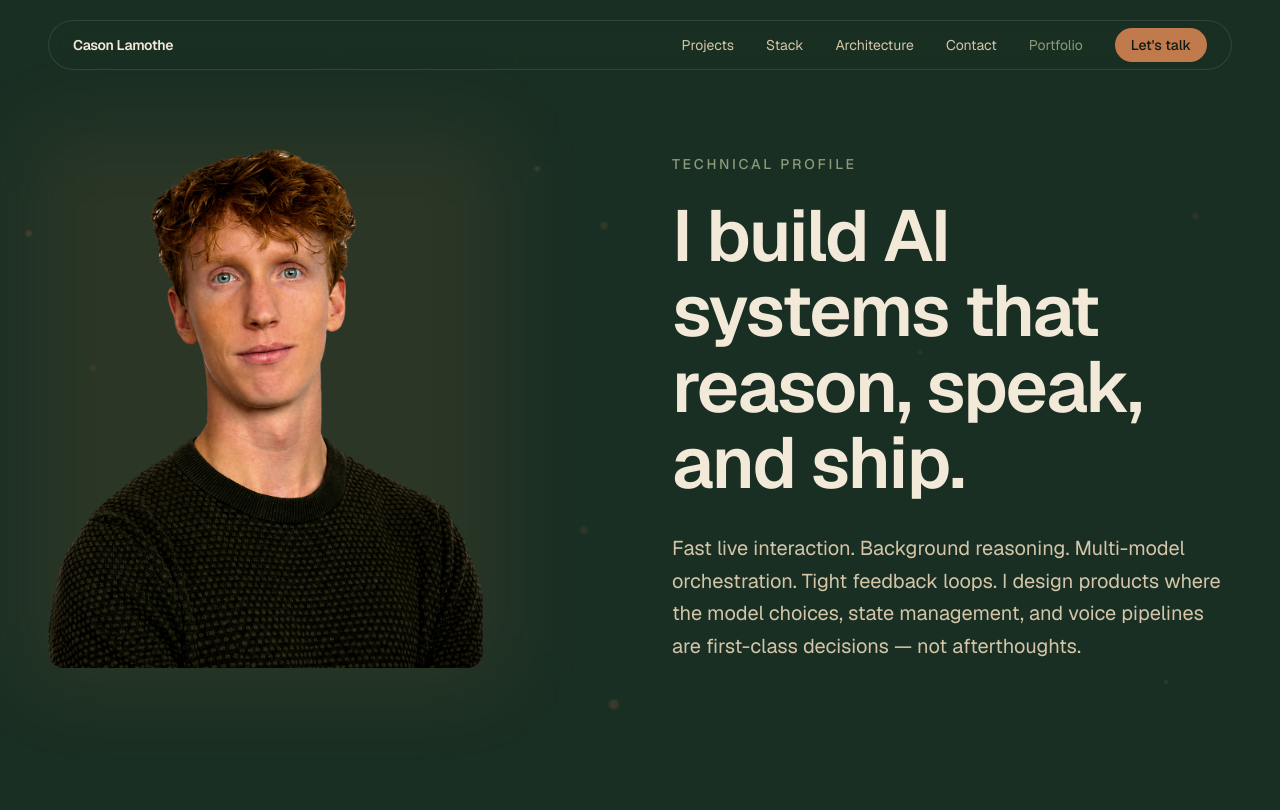
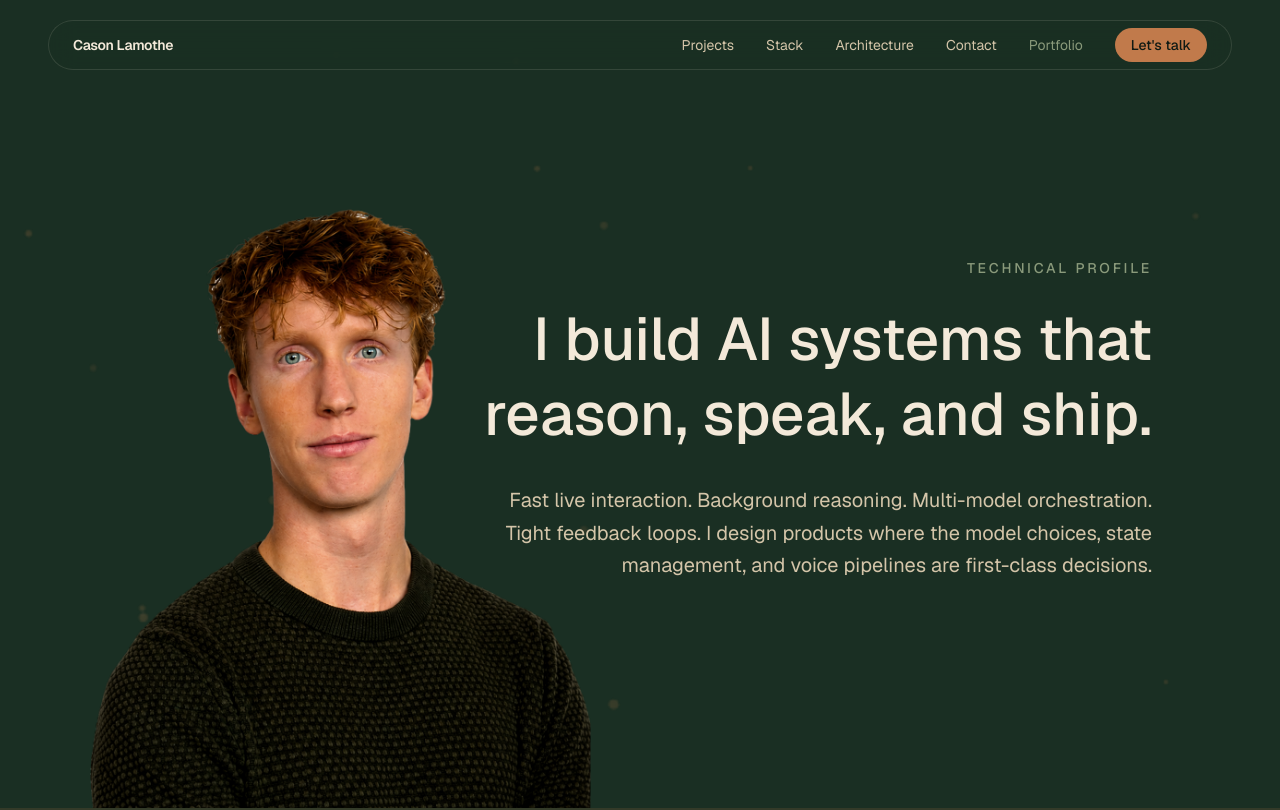
Before and after one commit to CasonL/CasonsPortfolio, a Next.js app: page /technical in a window 1280 px wide. Shown: the top 810 px of the page. Built offline with nearby package versions, Linux system fonts and the light colour scheme.

Commit message:
Add collapsible PitchIQ full call lifecycle diagram to /technical

```diff
--- /dev/null
+++ b/app/technical/components/CollapsibleDiagram.tsx
@@ -0,0 +1,57 @@
+"use client";
+
+import { useState } from "react";
+import { motion, AnimatePresence } from "framer-motion";
+import { ChevronDown } from "lucide-react";
+
+export function CollapsibleDiagram({
+  title,
+  src,
+  alt,
+}: {
+  title: string;
+  src: string;
+  alt: string;
+}) {
+  const [open, setOpen] = useState(false);
+
+  return (
+    <div className="rounded-2xl border border-border/40 bg-forest-900/60 backdrop-blur-sm">
+      <button
+        onClick={() => setOpen(!open)}
+        className="flex w-full items-center justify-between p-6 text-left"
+      >
+        <span className="text-lg font-semibold text-cream-100">{title}</span>
+        <motion.span
+          animate={{ rotate: open ? 180 : 0 }}
+          transition={{ duration: 0.2 }}
+        >
+          <ChevronDown className="text-sage-500" size={20} />
+        </motion.span>
+      </button>
+
+      <AnimatePresence initial={false}>
+        {open && (
+          <motion.div
+            initial={{ height: 0, opacity: 0 }}
+            animate={{ height: "auto", opacity: 1 }}
+            exit={{ height: 0, opacity: 0 }}
+            transition={{ duration: 0.3, ease: [0.22, 1, 0.36, 1] as const }}
+            className="overflow-hidden"
+          >
+            <div className="px-6 pb-6">
+              <img
+                src={src}
+                alt={alt}
+                className="w-full rounded-xl border border-border/60"
+              />
+              <p className="mt-4 text-sm text-sage-500">
+                Full call lifecycle for PitchIQ: user setup, WebSocket connection, Deepgram voice agent, model routing, state tracking, and post-call feedback.
+              </p>
+            </div>
+          </motion.div>
+        )}
+      </AnimatePresence>
+    </div>
+  );
+}
--- a/app/technical/sections/TechArchitecture.tsx
+++ b/app/technical/sections/TechArchitecture.tsx
@@ -1,6 +1,7 @@
 "use client";
 
 import { motion } from "framer-motion";
+import { CollapsibleDiagram } from "../components/CollapsibleDiagram";
 
 export function TechArchitecture() {
   return (
@@ -69,6 +70,14 @@ export function TechArchitecture() {
                 <line x1="300" y1="190" x2="300" y2="220" stroke="#f3e9d9" strokeOpacity="0.3" strokeWidth="1.5" />
                 <line x1="300" y1="260" x2="300" y2="280" stroke="#f3e9d9" strokeOpacity="0.3" strokeWidth="1.5" />
               </svg>
+            </div>
+
+            <div className="mb-12">
+              <CollapsibleDiagram
+                title="Full call lifecycle"
+                src="/pitchiq_full_call_lifecycle.png"
+                alt="PitchIQ full call lifecycle diagram"
+              />
             </div>
 
             <div>
--- a/app/technical/sections/TechHero.tsx
+++ b/app/technical/sections/TechHero.tsx
@@ -1,45 +1,32 @@
 "use client";
-
-import { motion } from "framer-motion";
 
 export function TechHero() {
   return (
-    <section className="relative z-10 flex min-h-screen flex-col items-center justify-center px-6 pt-24 pb-20 md:px-12">
-      <div className="mx-auto grid max-w-7xl items-center gap-12 lg:grid-cols-2 lg:gap-16">
-        <motion.div
-          initial={{ opacity: 0, x: -30 }}
-          animate={{ opacity: 1, x: 0 }}
-          transition={{ duration: 0.8, ease: [0.22, 1, 0.36, 1] as const }}
-          className="flex justify-center lg:justify-start"
-        >
-          <div className="relative">
-            <img
-              src="/headshot.png"
-              alt="Cason Lamothe"
-              className="relative z-10 max-h-[55vh] w-auto rounded-2xl object-contain md:max-h-[65vh]"
-            />
-            <div className="absolute -inset-4 -z-0 rounded-3xl bg-terracotta-500/10 blur-2xl" />
+    <div className="relative h-[105vh]">
+      <section className="sticky top-0 flex h-[105vh] w-full flex-col items-center justify-center px-6 md:px-12">
+        <div className="relative z-10 mx-auto h-[60vh] w-full max-w-5xl overflow-hidden">
+          <div className="flex h-full w-full flex-col items-end justify-center text-right">
+            <p className="mb-6 text-sm font-medium uppercase tracking-[0.2em] text-sage-500">
+              Technical profile
+            </p>
+            <h1 className="mb-8 max-w-3xl text-4xl font-medium leading-tight text-cream-100 md:text-5xl lg:text-6xl">
+              I build AI systems that reason, speak, and ship.
+            </h1>
+            <p className="max-w-2xl text-lg leading-relaxed text-cream-300 md:text-xl">
+              Fast live interaction. Background reasoning. Multi-model orchestration. Tight feedback loops.
+              I design products where the model choices, state management, and voice pipelines are first-class decisions.
+            </p>
           </div>
-        </motion.div>
+        </div>
 
-        <motion.div
-          initial={{ opacity: 0, x: 30 }}
-          animate={{ opacity: 1, x: 0 }}
-          transition={{ duration: 0.8, delay: 0.15, ease: [0.22, 1, 0.36, 1] as const }}
-          className="text-center lg:text-left"
-        >
-          <p className="mb-6 text-sm font-medium uppercase tracking-[0.2em] text-sage-500">
-            Technical profile
-          </p>
-          <h1 className="mb-8 text-5xl font-semibold leading-[1.05] tracking-tight text-cream-100 md:text-6xl lg:text-7xl">
-            I build AI systems that reason, speak, and ship.
-          </h1>
-          <p className="mx-auto max-w-2xl text-lg leading-relaxed text-cream-300 md:text-xl lg:mx-0">
-            Fast live interaction. Background reasoning. Multi-model orchestration. Tight feedback loops.
-            I design products where the model choices, state management, and voice pipelines are first-class decisions — not afterthoughts.
-          </p>
-        </motion.div>
-      </div>
-    </section>
+        <img
+          src="/headshot.png"
+          alt="Cason Lamothe"
+          className="pointer-events-none absolute bottom-8 left-[-5%] z-10 max-h-[50vh] w-auto origin-bottom object-contain object-bottom md:left-[7%] md:max-h-[75vh]"
+        />
+
+        <div className="absolute bottom-0 left-0 right-0 z-0 h-8 w-full bg-terracotta-500/15" />
+      </section>
+    </div>
   );
 }
```
Also changed, not shown: public/pitchiq_full_call_lifecycle.png (added).
